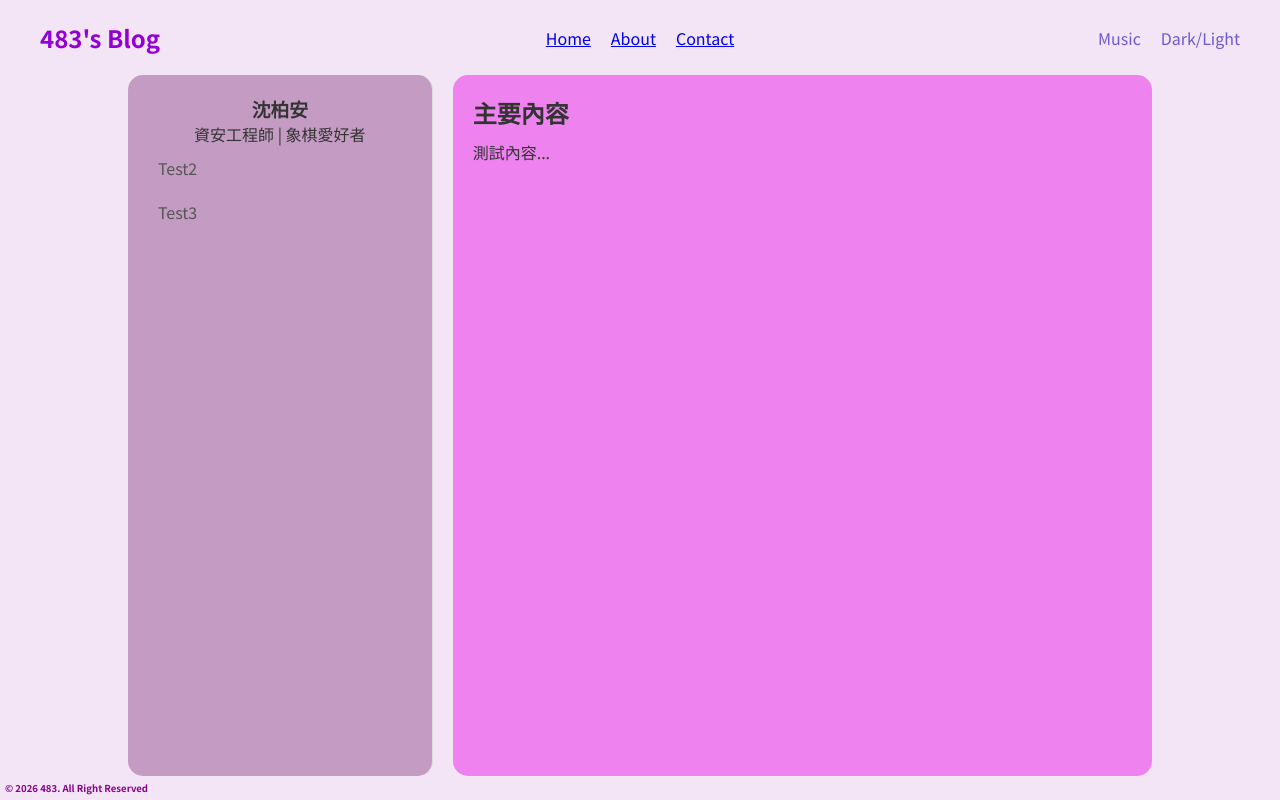
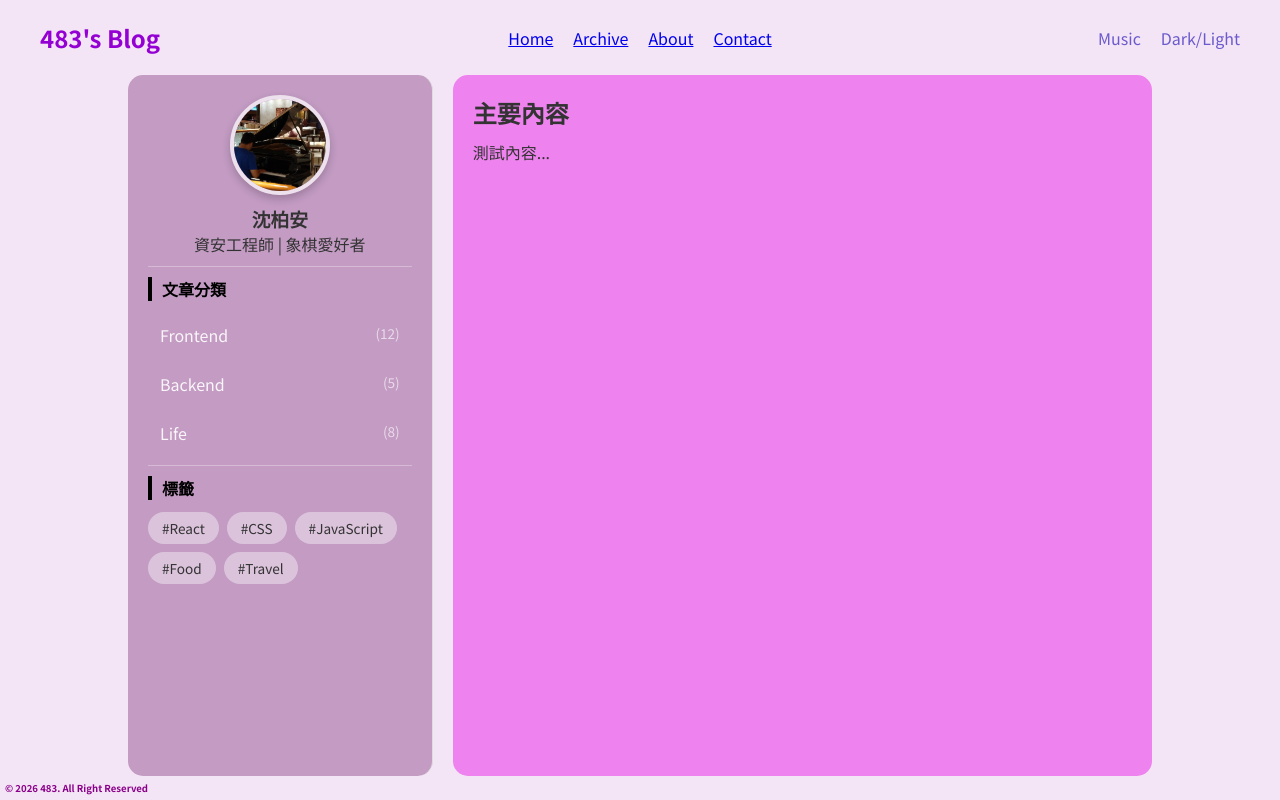
Before and after one commit to pudding483/pudding483.github.io, a React (Vite) app: page / in a window 1280 px wide. Built offline with nearby package versions, Linux system fonts and the light colour scheme.

Commit message:
finish sidebar functionality, wip: content

```diff
--- a/src/components/Header/Header.jsx
+++ b/src/components/Header/Header.jsx
@@ -7,13 +7,13 @@ function Header(){
             {/* {left section} */}
             <div className={styles.leftSection}>
                 <h1 className={styles.logo}>483's Blog</h1>
-
             </div>
 
             {/* {center section} */}
             <nav className={styles.centerSection}>
                 <ul className={styles.navList}>
                     <li><a href="#">Home</a></li>
+                    <li><a href="#">Archive</a></li>
                     <li><a href="#">About</a></li>
                     <li><a href="#">Contact</a></li>
                 </ul>
--- a/src/components/Sidebar/Sidebar.jsx
+++ b/src/components/Sidebar/Sidebar.jsx
@@ -1,12 +1,30 @@
 import styles from './Sidebar.module.css'
+import avatarImg from '../../assets/playing_the_piano.jpg';
 
 function Sidebar(){
+
+    // Test case
+    const categories = [
+        { id: 1, name: 'Frontend', count: 12 },
+        { id: 2, name: 'Backend', count: 5 },
+        { id: 3, name: 'Life', count: 8 },
+    ];
+
+    // Test case
+    const tags = ['React', 'CSS', 'JavaScript', 'Food', 'Travel'];
+
     return (
         <aside className={styles.sidebar}>
             {/* 這裡可以放大頭貼/文章類別/標籤 */}
             <ProfileSection />
-            <div className={styles.menuItem}>Test2</div>
-            <div className={styles.menuItem}>Test3</div>
+
+            <hr className={styles.divider} />
+
+            <CategorySection list={categories} />
+
+            <hr className={styles.divider} />
+
+            <TagSection tags={tags} />
         </aside>
     );
 }
@@ -15,7 +33,7 @@ function ProfileSection(){
     return (
         <div className={styles.profileSection}>
             <div className={styles.avatarWrapper}>
-
+                <img src={avatarImg} alt="Avatar" className={styles.avatar} />
             </div>
             <h3 className={styles.name}>沈柏安</h3>
             <p className={styles.bio}>資安工程師 | 象棋愛好者</p>
@@ -23,4 +41,35 @@ function ProfileSection(){
     )
 }
 
+function CategorySection({ list }) {
+    return (
+        <div className={styles.section}>
+            <h4 className={styles.title}>文章分類</h4>
+            <ul className={styles.list}>
+                {list.map((item) => (
+                    <li key={item.id} className={styles.listItem}>
+                        {item.name}
+                        <span className={styles.count}>({item.count})</span>
+                    </li>
+                ))}
+            </ul>
+        </div>
+    );
+}
+
+function TagSection({ tags }) {
+    return (
+        <div className={styles.section}>
+            <h4 className={styles.title}>標籤</h4>
+            <div className={styles.tagCloud}>
+                {tags.map((tag, index) => (
+                    <span key={index} className={styles.tag}>
+                        #{tag}
+                    </span>
+                ))}
+            </div>
+        </div>
+    );
+}
+
 export default Sidebar;
--- a/src/components/Sidebar/Sidebar.module.css
+++ b/src/components/Sidebar/Sidebar.module.css
@@ -5,26 +5,128 @@
 
     padding: 20px;
 
+    gap: 10px;
+
     flex: 2;
     display: flex;
     flex-direction: column;
 }
 
-.sidebar .menuItem {
-    padding: 10px;
+.sidebar .divider {
+    width: 100%;
+    height: 1px;
 
-    cursor: pointer;
-    color: #555;
+    margin: 0;
+    border: 0;
+
+    background: rgba(255, 255, 255, 0.3);
 }
 
-.sidebar .menuItem:hover {
-    background-color: #e0e0e0;
-    color: #000;
+.sidebar .section {
+    display: flex;
+    flex-direction: column;
 }
+
+.section .title {
+    font-size: 1rem;
+    margin: 0 0 12px 0;
+    color: black;
+    font-weight: bold;
+
+    border-left: 4px solid black;
+    padding-left: 10px;
+}
+
+/* ------------ profile ------------- */
 
 .profileSection {
     display: flex;
     flex-direction: column;
     align-items: center;
+
     text-align: center;
 }
+
+.avatarWrapper {
+    width: 100px;
+    height: 100px;
+
+    border-radius: 50%;
+    overflow: hidden;
+
+    margin-bottom: 10px;
+
+    border: 4px solid rgba(255, 255, 255, 0.7);
+    box-shadow: 0 4px 8px rgba(0,0,0,0.2);
+}
+
+.avatar {
+    width: 100%;
+    height: 100%;
+
+    object-fit: cover;
+
+    display: block;
+}
+
+/* ------------ category ------------ */
+
+.list {
+    list-style: none;
+    padding: 0;
+    margin: 0;
+    display: flex;
+    flex-direction: column;
+    gap: 5px; /* 選單項目之間的間距 */
+}
+
+.list .listItem {
+    display: flex;
+    justify-content: space-between; /* 文字靠左，數字靠右 */
+    padding: 10px 12px;
+    border-radius: 8px;
+    cursor: pointer;
+
+    /* 預設文字顏色 (深紫或深灰) */
+    color: rgba(255, 255, 255, 0.9);
+    transition: all 0.2s ease;
+}
+
+.list .listItem:hover {
+    /* Hover 時變成半透明白色背景 */
+    background-color: rgba(255, 255, 255, 0.2);
+    color: #fff;
+    padding-left: 18px; /* 做一個微小的位移動畫 */
+}
+
+.listItem .count {
+    font-size: 0.85rem;
+    opacity: 0.7;
+}
+
+/* -------------- tag --------------- */
+
+.tagCloud {
+    display: flex;
+    flex-wrap: wrap;
+    gap: 8px;
+}
+
+.tag {
+    font-size: 0.85rem;
+    padding: 6px 14px;
+    border-radius: 20px;
+    cursor: pointer;
+
+    background-color: rgba(255, 255, 255, 0.4);
+    color: #333;
+
+    transition: all 0.2s;
+}
+
+.tag:hover {
+    background-color: rgba(243, 240, 240, 0.512);
+    color: #c39bc3;
+    transform: translateY(-2px);
+    box-shadow: 0 2px 4px rgba(0,0,0,0.1);
+}
```
Also changed, not shown: src/assets/playing_the_piano.jpg (added).
